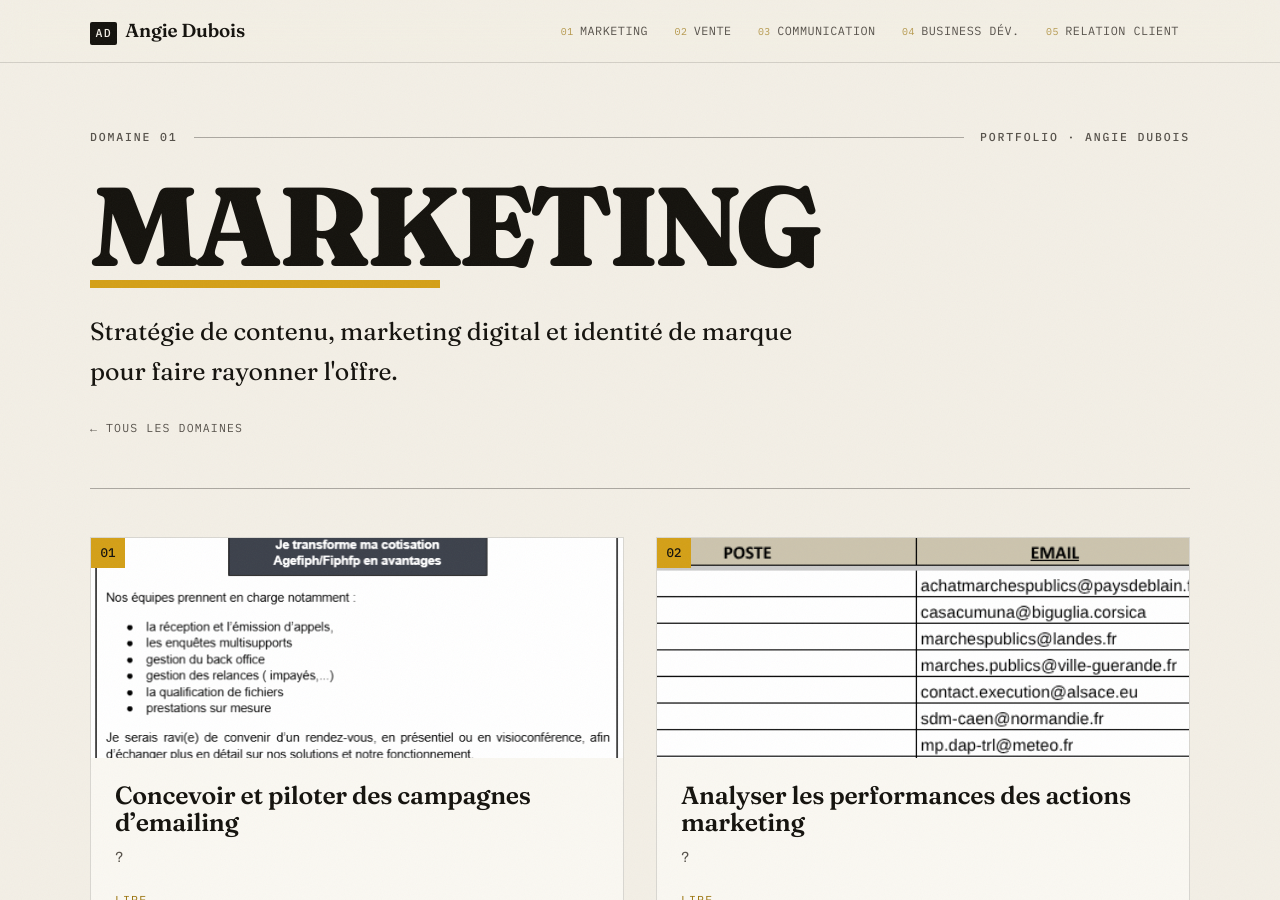
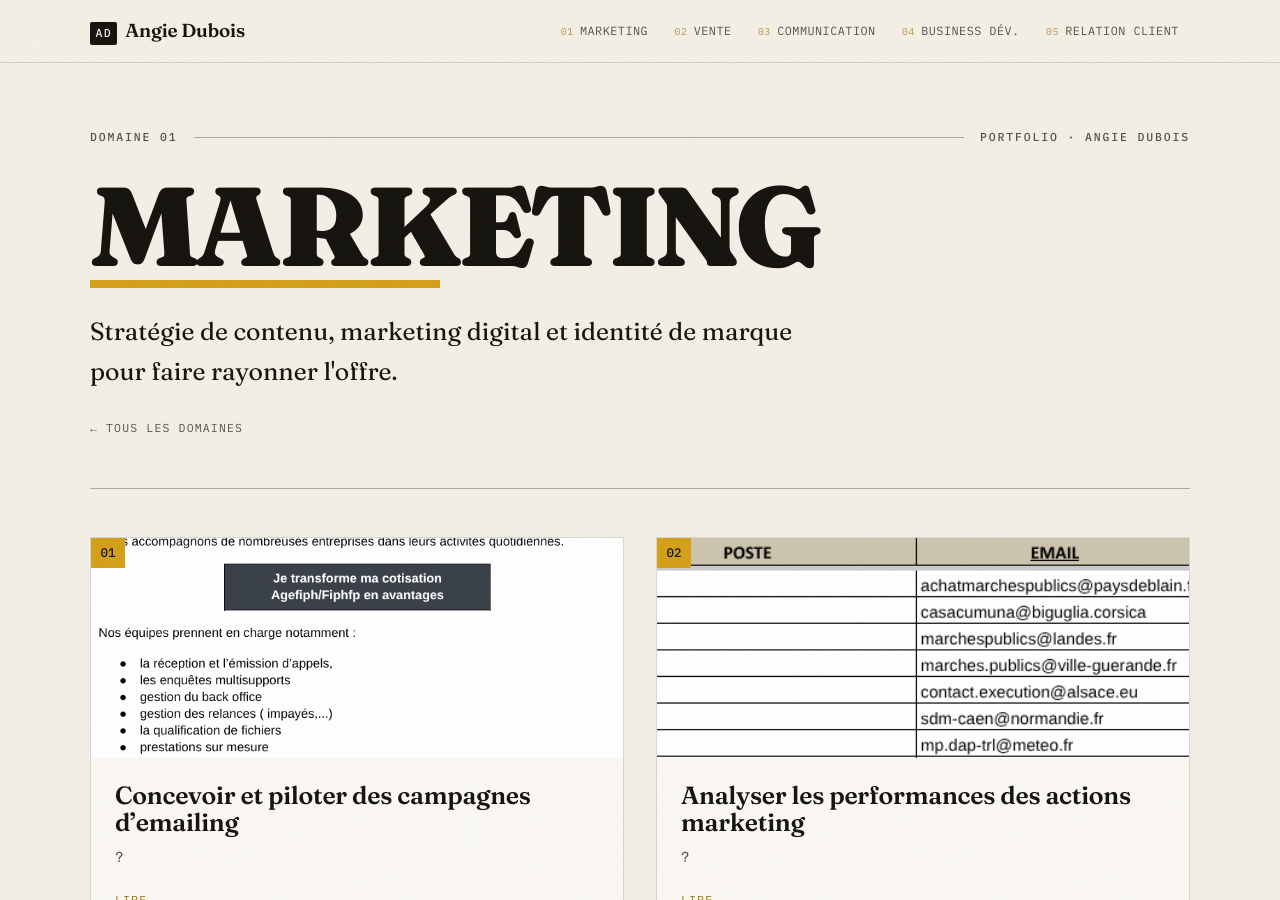
Before and after one commit to t-richard/angie, a Jekyll site: the page built from marketing.html, in a window 1280 px wide and 900 px high. Built offline with Jekyll 4.4.1, drawn with Linux system fonts in a browser that asks for light colours.

Commit message:
image angie

```diff
--- a/_data/marketing.yml
+++ b/_data/marketing.yml
@@ -5,7 +5,7 @@ competences:
     title: "Concevoir et piloter des campagnes d’emailing"
     summary: "?"
     body: "Chez SOFRATEL Entreprise Adaptée, j’ai participé à la mise en place de campagnes d’emailing destinées à développer la visibilité de l’entreprise et à générer de nouveaux contacts. J’ai contribué à la création des messages, à la constitution des bases de données sur Google Sheets ainsi qu’au suivi des résultats obtenus."
-    image: "assets/images/Screenshot 2026-06-13 10.01.05.png"
+    image: "assets/images/Screenshot 2026-06-13 15.40.28.png"
   - id: "marketing-2"
     title: "Analyser les performances des actions marketing"
     summary: "?"
```
Also changed, not shown: assets/images/Screenshot 2026-06-13 15.40.28.png (added).
